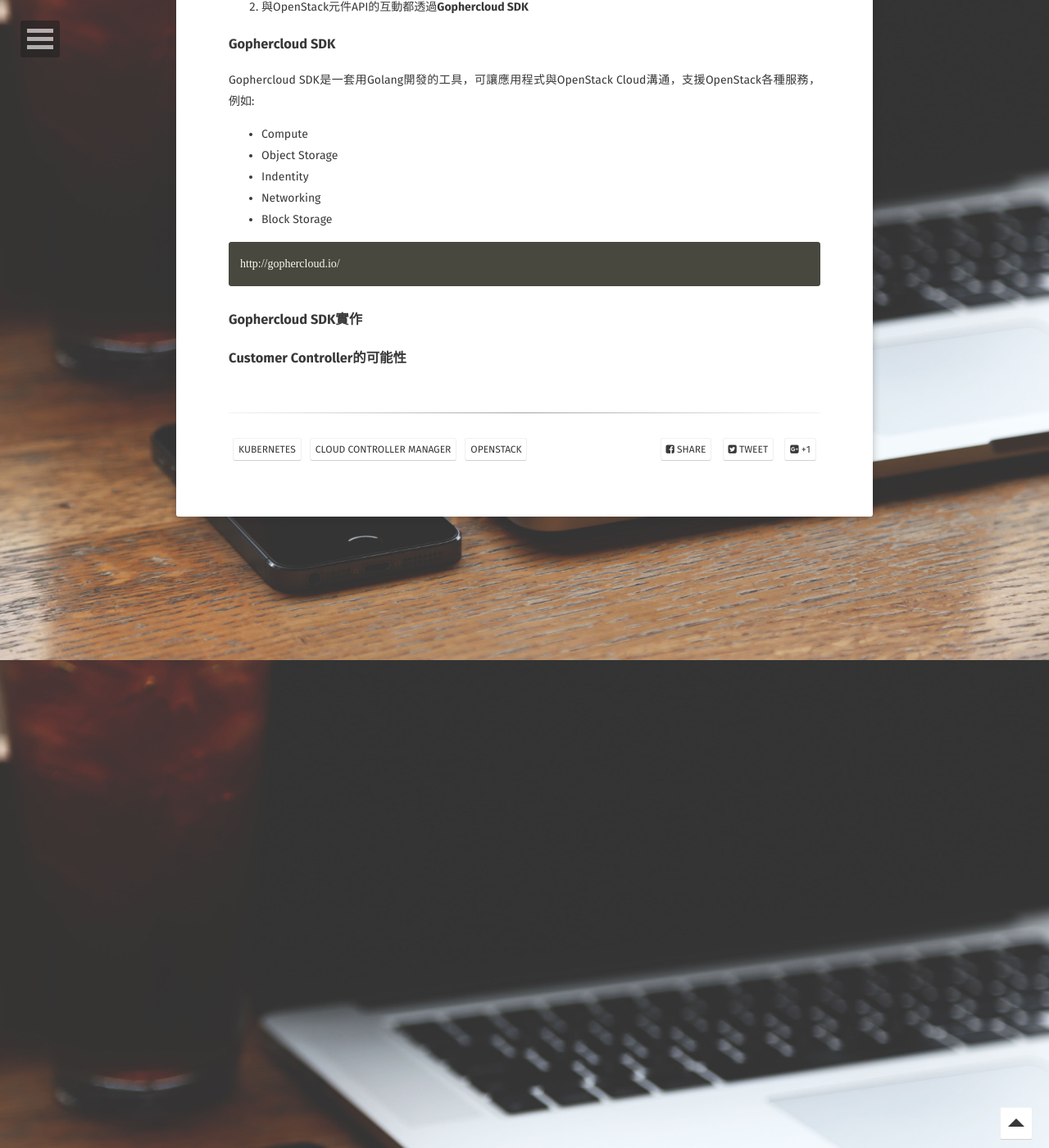
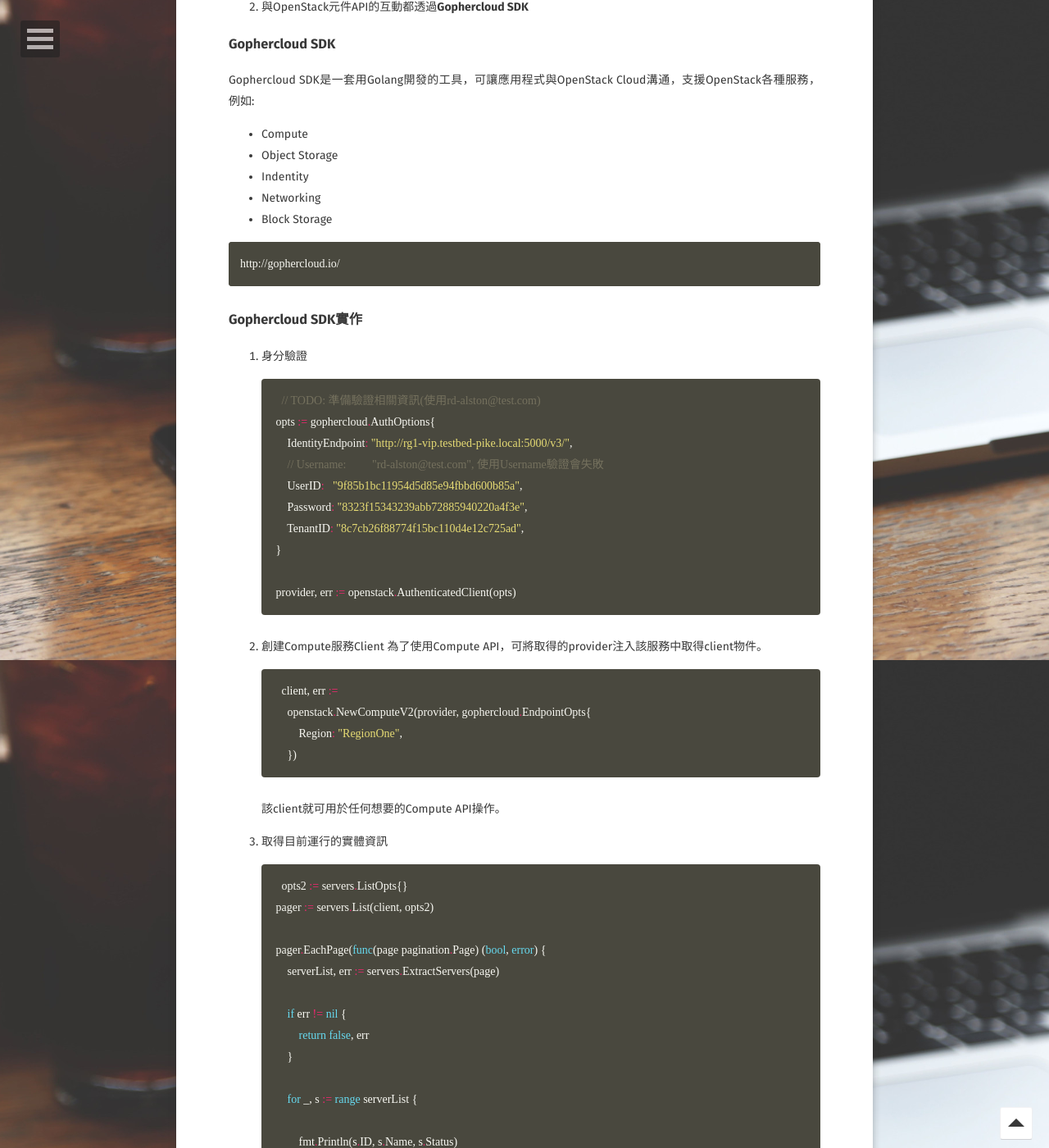
Before and after one commit to kisekitw/kisekitw.github.io, a Jekyll site: the page built from _posts/2019-09-10-CCM-Implementation.md, in a window 1280 px wide and 1400 px high, scrolled down 2795 px. Shown: the whole window at 82% size. Built offline with Jekyll 4.4.1, drawn with Linux system fonts in a browser that asks for light colours; some web fonts are replaced; some of the changed text lies outside the part shown.

Commit message:
add Openstack CCM Implementation

````diff
--- a/_posts/2019-09-10-CCM-Implementation.md
+++ b/_posts/2019-09-10-CCM-Implementation.md
@@ -95,5 +95,56 @@ http://gophercloud.io/
 
 ### Gophercloud SDK實作
 
+1. 身分驗證
+
+    ``` golang
+    // TODO: 準備驗證相關資訊(使用rd-alston@test.com)
+	opts := gophercloud.AuthOptions{
+		IdentityEndpoint: "http://rg1-vip.testbed-pike.local:5000/v3/",
+		// Username:         "rd-alston@test.com", 使用Username驗證會失敗
+		UserID:   "9f85b1bc11954d5d85e94fbbd600b85a",
+		Password: "8323f15343239abb72885940220a4f3e",
+		TenantID: "8c7cb26f88774f15bc110d4e12c725ad",
+    }
+
+    provider, err := openstack.AuthenticatedClient(opts)
+    ```
+2. 創建Compute服務Client
+    為了使用Compute API，可將取得的provider注入該服務中取得client物件。
+
+    ```golang
+    client, err :=
+		openstack.NewComputeV2(provider, gophercloud.EndpointOpts{
+			Region: "RegionOne",
+		})
+    ```
+    該client就可用於任何想要的Compute API操作。
+
+3. 取得目前運行的實體資訊
+
+    ```golang
+    opts2 := servers.ListOpts{}
+	pager := servers.List(client, opts2)
+
+	pager.EachPage(func(page pagination.Page) (bool, error) {
+		serverList, err := servers.ExtractServers(page)
+
+		if err != nil {
+			return false, err
+		}
+
+		for _, s := range serverList {
+
+			fmt.Println(s.ID, s.Name, s.Status)
+			// servers.Delete(client, s.ID);
+		}
+		return true, nil
+	})
+    ```
+
+    ```cmd
+    $ go run main.go
+    52456aa3-c675-478b-981e-3902aa7f617c testvm ACTIVE
+    ```
 
 ### Customer Controller的可能性
````
